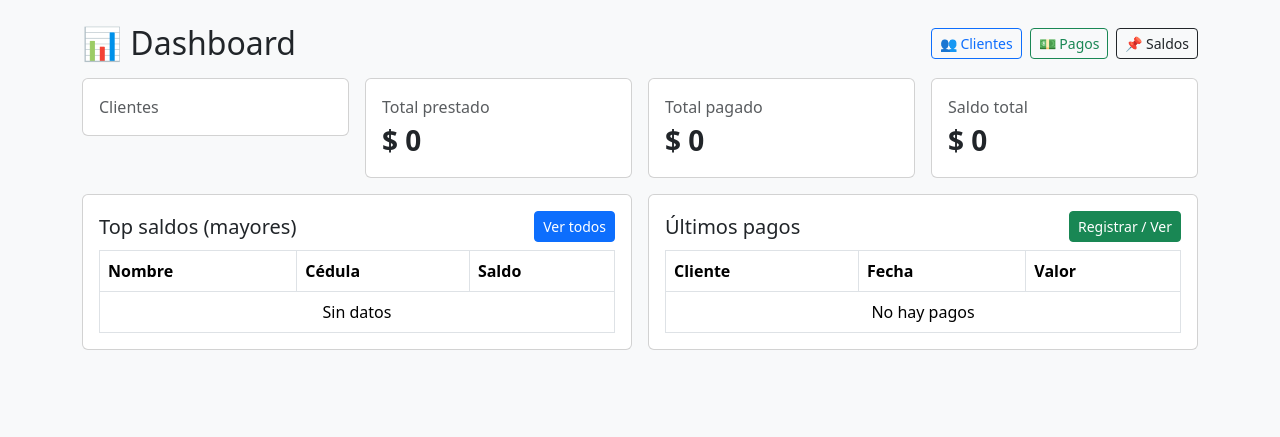
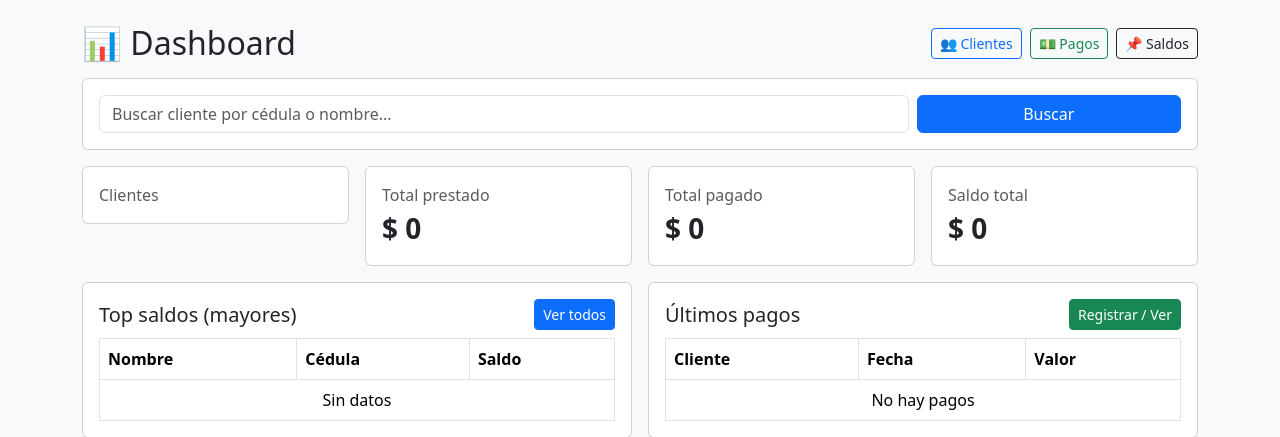
Before and after one commit to abogadovillegasminero-blip/bless, a FastAPI app: template templates/dashboard.html in a window 1280 px wide. Shown: the part 56-493 px from the top of the page. Run offline with FastAPI, Linux system fonts and the light colour scheme; the template is opened without the code that fills it, so the values that code supplies are empty.

Commit message:
Update dashboard.html

```diff
--- a/templates/dashboard.html
+++ b/templates/dashboard.html
@@ -10,6 +10,73 @@
     <a href="/saldos" class="btn btn-outline-dark btn-sm">📌 Saldos</a>
   </div>
 </div>
+
+<div class="card p-3 mb-3">
+  <form method="get" action="/dashboard" class="row g-2 align-items-center">
+    <div class="col-md-9">
+      <input class="form-control" name="q" value="{{ q }}" placeholder="Buscar cliente por cédula o nombre...">
+    </div>
+    <div class="col-md-3 d-grid">
+      <button class="btn btn-primary">Buscar</button>
+    </div>
+  </form>
+</div>
+
+{% if resumen_cliente %}
+<div class="card p-3 mb-3">
+  <h5 class="mb-2">🔎 Resultado</h5>
+
+  <div class="row g-3">
+    <div class="col-md-3">
+      <div class="text-muted">Cliente</div>
+      <div style="font-weight:800">{{ resumen_cliente.nombre }}</div>
+    </div>
+    <div class="col-md-3">
+      <div class="text-muted">Cédula</div>
+      <div style="font-weight:800">{{ resumen_cliente.cedula }}</div>
+    </div>
+    <div class="col-md-2">
+      <div class="text-muted">Préstamo</div>
+      <div style="font-weight:800">$ {{ "{:,.0f}".format(resumen_cliente.monto|float).replace(",", ".") }}</div>
+    </div>
+    <div class="col-md-2">
+      <div class="text-muted">Pagado</div>
+      <div style="font-weight:800">$ {{ "{:,.0f}".format(resumen_cliente.pagado|float).replace(",", ".") }}</div>
+    </div>
+    <div class="col-md-2">
+      <div class="text-muted">Saldo</div>
+      <div style="font-weight:800">$ {{ "{:,.0f}".format(resumen_cliente.saldo|float).replace(",", ".") }}</div>
+    </div>
+  </div>
+
+  <hr>
+
+  <h6 class="mb-2">Pagos del cliente</h6>
+
+  <table class="table table-bordered bg-white m-0">
+    <thead>
+      <tr>
+        <th>Fecha</th>
+        <th>Valor</th>
+        <th>Tipo cobro</th>
+      </tr>
+    </thead>
+    <tbody>
+      {% if pagos_cliente|length == 0 %}
+        <tr><td colspan="3" class="text-center">Este cliente no tiene pagos registrados</td></tr>
+      {% endif %}
+      {% for p in pagos_cliente %}
+      <tr>
+        <td>{{ p["fecha"] }}</td>
+        <td>$ {{ "{:,.0f}".format(p["valor"]|float).replace(",", ".") }}</td>
+        <td>{{ p["tipo_cobro"] }}</td>
+      </tr>
+      {% endfor %}
+    </tbody>
+  </table>
+
+</div>
+{% endif %}
 
 <div class="row g-3 mb-3">
   <div class="col-md-3">
```
